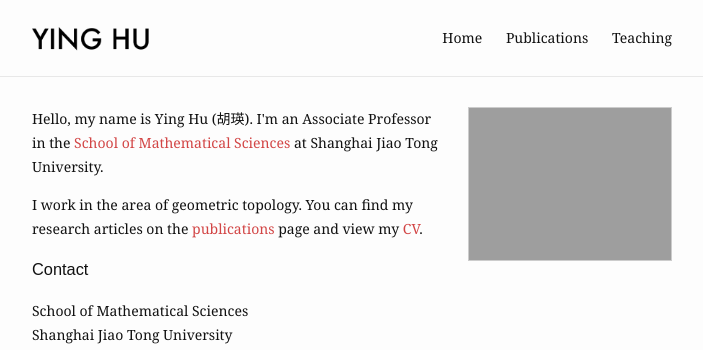
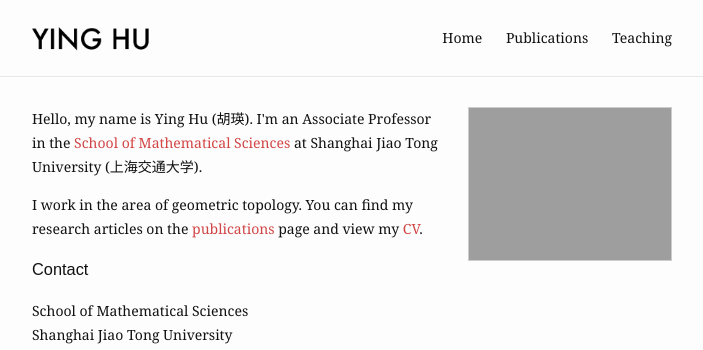
Before and after one commit to yinghu-math/yinghu-math.github.io, a Jekyll site: the page built from index.md, in a window 1280 px wide. Shown: the top 350 px of the page, without its empty margins (288-991 px from the left). Built offline with Jekyll 4.4.1, drawn with Linux system fonts in a browser that asks for light colours.

Commit message:
update name

```diff
--- a/index.md
+++ b/index.md
@@ -5,7 +5,7 @@
   alt: website picture
 ---
 
-<p>Hello, my name is Ying Hu (胡瑛). I'm an Associate Professor in the <a href="https://math.sjtu.edu.cn/Default/index/">School of Mathematical Sciences</a> at Shanghai Jiao Tong University. </p>
+<p>Hello, my name is Ying Hu (胡瑛). I'm an Associate Professor in the <a href="https://math.sjtu.edu.cn/Default/index/">School of Mathematical Sciences</a> at Shanghai Jiao Tong University (上海交通大学). </p>
 
 <p>I work in the area of geometric topology. You can find my research articles on the <a href="/research">publications</a> page and view my <a href="/assets/files/CV.pdf" target="_blank">CV</a>.</p>
 
```
